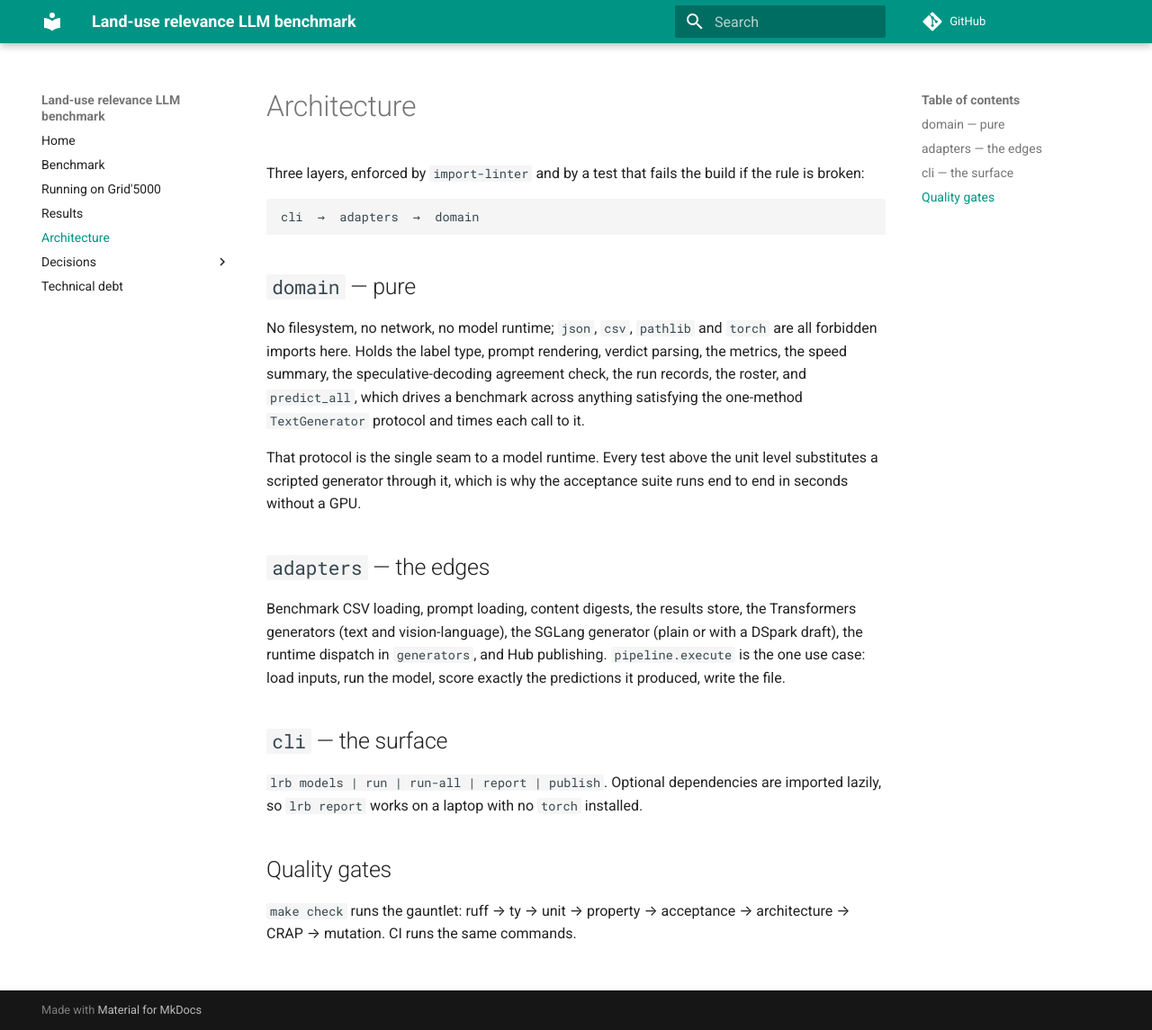
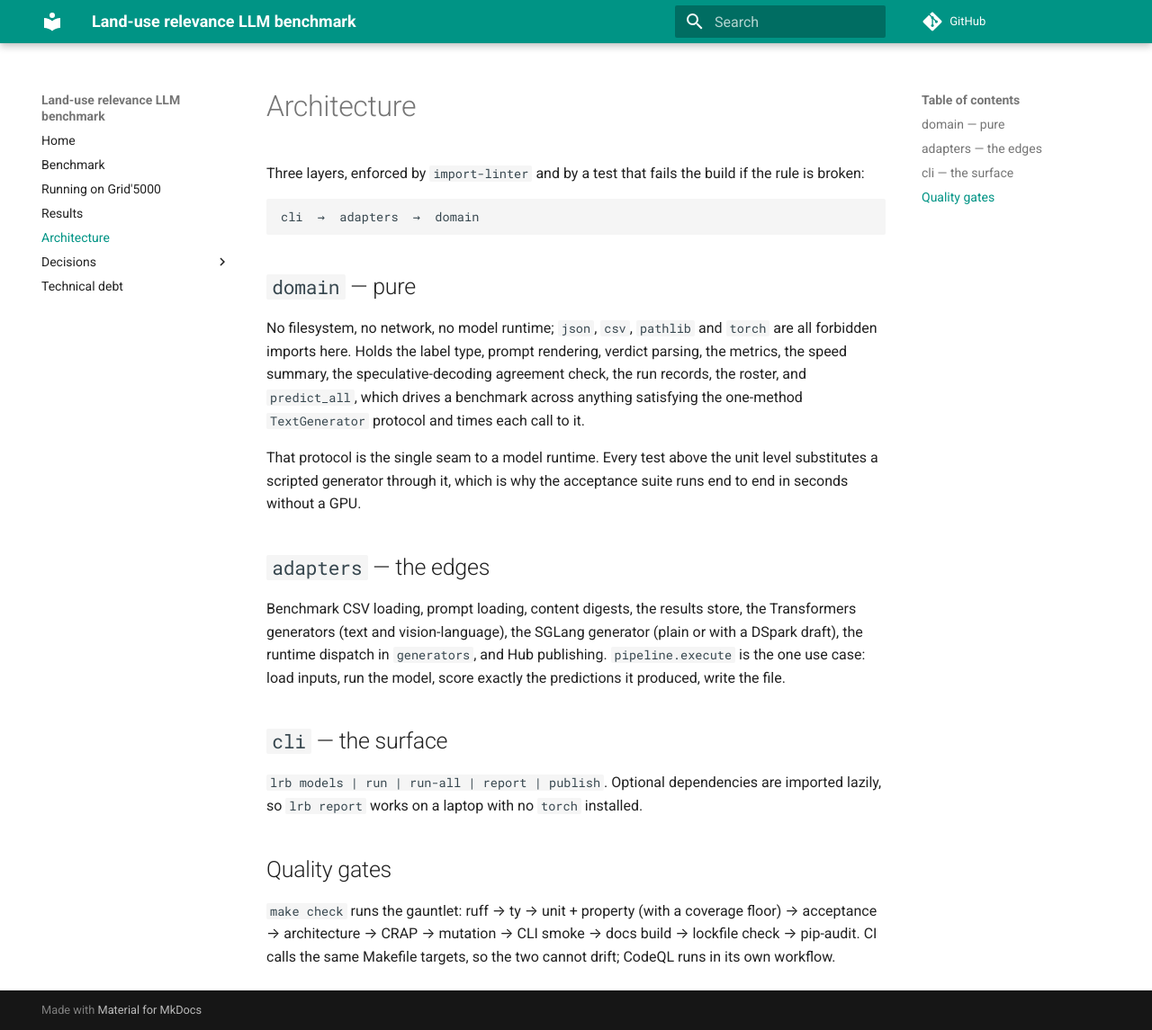
Before and after one commit to NoeFlandre/benchmark-llms-landuse-relevance, an MkDocs documentation site: the page built from docs/architecture.md, in a window 1280 px wide and 1145 px high. Shown: the whole window at 90% size. Built offline with MkDocs 1.6.1 and Material for MkDocs 9.7.7, drawn with Linux system fonts in a browser that asks for light colours; comment, search, counter and statistics services are not loaded.

Commit message:
ci: coverage floor, dependency audit and CodeQL; make check mirrors CI
Sets coverage fail_under = 95 (current 95.24%), adds a security job
running pip-audit over the exported lock (inference+publish, and the
speculative extra with its one unfixable sglang-only advisory ignored),
a CodeQL workflow on PR, push and weekly with security-events: write
on that job only, and turns CI steps into Makefile targets: make check
now runs lint, types, unit+property with coverage, acceptance,
architecture, CRAP, mutation with the survivor gate, smoke, docs-build,
lockfile and security with CI's exact flags.

Closes #52

Co-Authored-By: Claude Opus 5.5 <noreply@anthropic.com>
Claude-Session: https://claude.ai/code/session_01PeiMwqTxYp2vEubTkxppQn

```diff
--- a/docs/architecture.md
+++ b/docs/architecture.md
@@ -33,5 +33,7 @@ lazily, so `lrb report` works on a laptop with no `torch` installed.
 
 ## Quality gates
 
-`make check` runs the gauntlet: ruff → ty → unit → property → acceptance →
-architecture → CRAP → mutation. CI runs the same commands.
+`make check` runs the gauntlet: ruff → ty → unit + property (with a coverage floor) →
+acceptance → architecture → CRAP → mutation → CLI smoke → docs build → lockfile check →
+pip-audit. CI calls the same Makefile targets, so the two cannot drift; CodeQL runs
+in its own workflow.
--- a/pyproject.toml
+++ b/pyproject.toml
@@ -112,6 +112,8 @@ branch = true
 
 [tool.coverage.report]
 show_missing = true
+# The floor is the current coverage rounded down; raise it as coverage grows.
+fail_under = 95
 
 [tool.ty.src]
 include = ["src", "tests"]
```
Also changed, not shown: README.md (+3 -2 lines), 3 other files.
